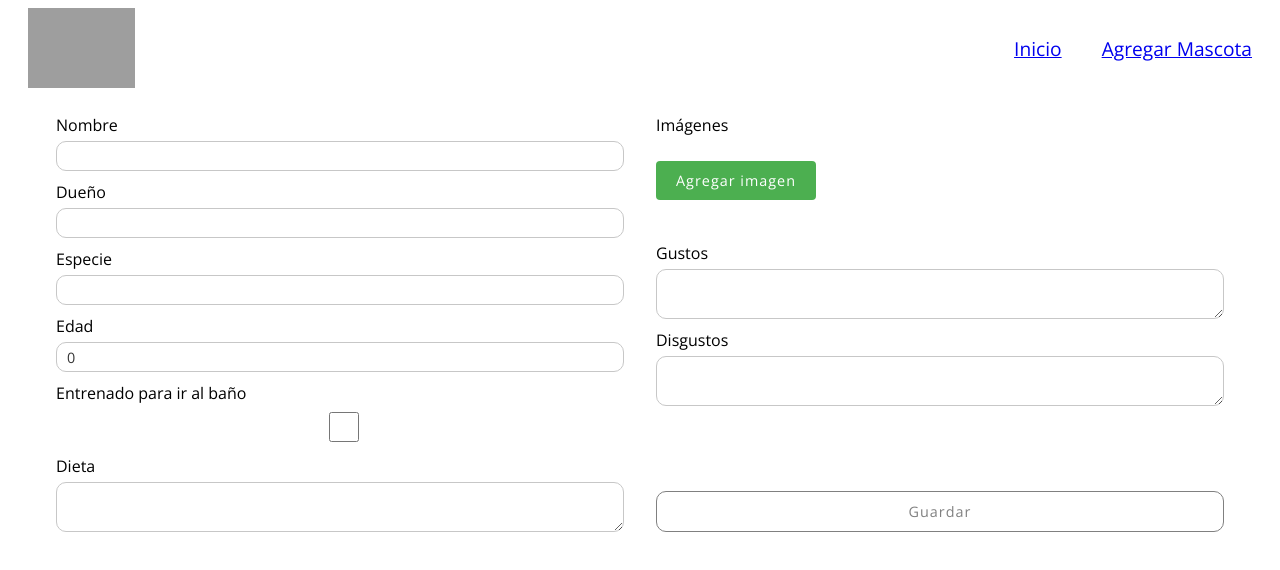
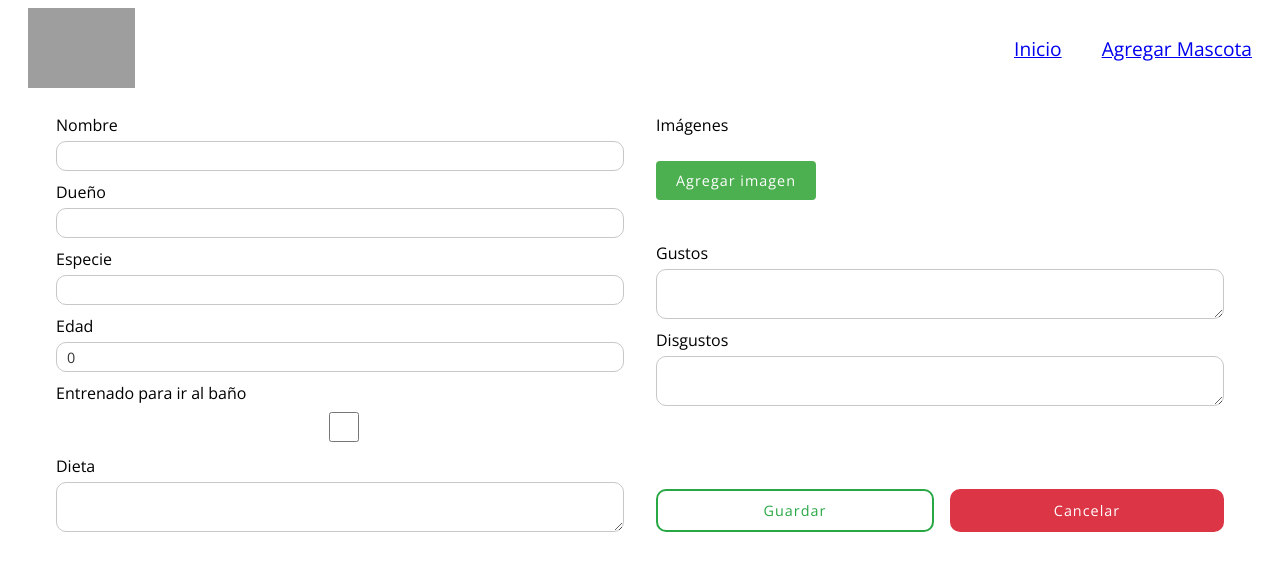
Before and after one commit to spizzirri/Proyecto-NextJS-para-pruebas-automatizadas, a Next.js app: page /new in a window 1280 px wide. Shown: the top 570 px of the page. Built offline with nearby package versions, Linux system fonts and the light colour scheme; grey boxes are pictures that could not be loaded.

Commit message:
Cambia estilos del formulario

```diff
--- a/components/Form.tsx
+++ b/components/Form.tsx
@@ -416,9 +416,33 @@ const Form = ({ formId, petForm, forNewPet = true }: Props) => {
             onChange={handleChange}
           />
 
-          <button type="submit" className="btn" style={{ marginTop: "auto" }}>
-            Guardar
-          </button>
+          <div style={{ display: "flex", gap: "1rem", marginTop: "auto" }}>
+            <button
+              type="submit"
+              className="btn btn-save"
+              style={{
+                flex: 1,
+                color: "#28a745",
+                border: "2px solid #28a745",
+                backgroundColor: "transparent",
+              }}
+            >
+              Guardar
+            </button>
+            <button
+              type="button"
+              onClick={() => router.push("/")}
+              className="btn btn-cancel"
+              style={{
+                flex: 1,
+                backgroundColor: "#dc3545",
+                color: "white",
+                border: "none",
+              }}
+            >
+              Cancelar
+            </button>
+          </div>
         </div>
       </form>
       <p>{message}</p>
--- a/css/form.css
+++ b/css/form.css
@@ -49,3 +49,14 @@ form button {
 .form-container {
   width: 90%;
 }
+
+.btn-save:hover {
+  background-color: #28a745 !important;
+  color: white !important;
+  transition: all 0.3s ease;
+}
+
+.btn-cancel:hover {
+  background-color: #c82333 !important;
+  transition: all 0.3s ease;
+}
```
